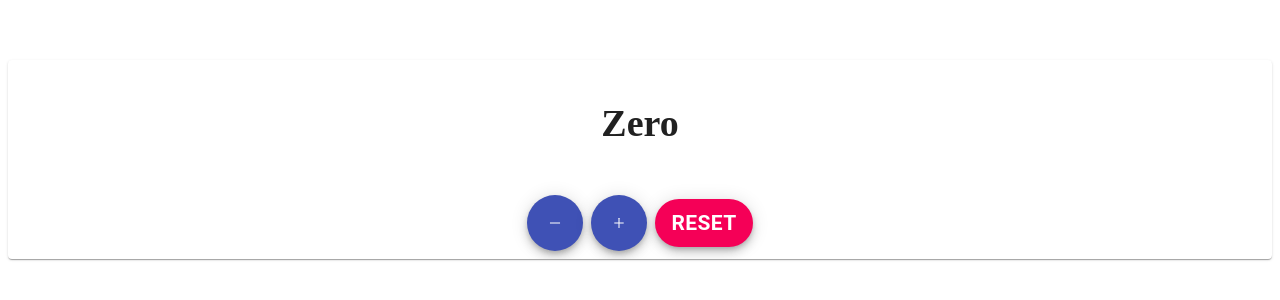
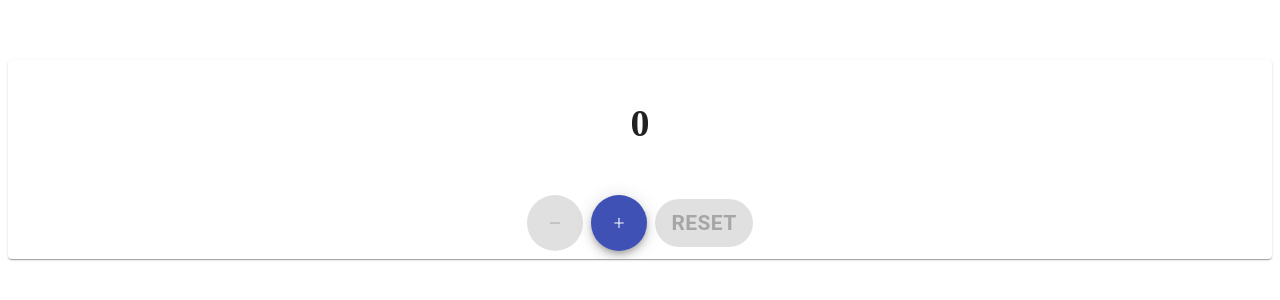
Before and after one commit to ChenzierKabrabam/react-counter-app, a React (Create React App) app: page / in a window 1280 px wide. Shown: the part 140-440 px from the top of the page. Built offline with nearby package versions, Linux system fonts and the light colour scheme.

Commit message:
Update App.js

```diff
--- a/src/App.js
+++ b/src/App.js
@@ -25,10 +25,6 @@ function App() {
   const classes = styles()
   let [count, setCount] = React.useState(0)
 
-  const formatCount = () => {
-    return count === 0 ? 'Zero' : count
-  }
-
   const handleIncrement = () => {
     setCount(count + 1)
   }
@@ -47,11 +43,16 @@ function App() {
   return (
     <Card className={classes.root}>
       <CardContent>
-        <h1 className={classes.text}>{formatCount()}</h1>
+        <h1 className={classes.text}>{count}</h1>
       </CardContent>
 
       <CardActions>
-        <Fab color='primary' aria-label='add' onClick={handleDecrement}>
+        <Fab
+          aria-label='add'
+          onClick={handleDecrement}
+          color='primary'
+          disabled={count === 0 ? 'disabled' : ''}
+        >
           <AiIcons.AiOutlineMinus />
         </Fab>
 
@@ -63,6 +64,7 @@ function App() {
           variant='extended'
           aria-label='clear'
           color='secondary'
+          disabled={count === 0 ? true : false}
           onClick={handleReset}
         >
           <h2>Reset</h2>
```
